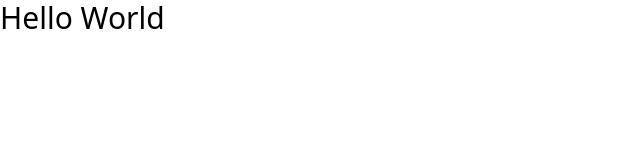
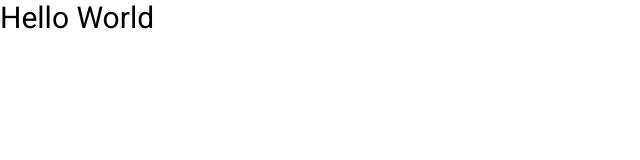
Before and after one commit to AntonKreida/skypro-avito, a React (Vite) app: page / in a window 1280 px wide. Shown: the top 160 px of the page, without its empty margins (0-640 px from the left). Built offline with nearby package versions, Linux system fonts and the light colour scheme.

Commit message:
homework-1 | add fonts

```diff
--- a/src/App.tsx
+++ b/src/App.tsx
@@ -2,5 +2,5 @@ import "@styles/main.css";
 
 
 export const App = () => (
-  <div className="text-3xl">Hello World</div>
+  <div className="text-3xl font-roboto">Hello World</div>
 );
--- /dev/null
+++ b/src/styles/fonts/fonts.css
@@ -0,0 +1 @@
+@import url('https://fonts.googleapis.com/css2?family=Roboto:ital,wght@0,100;0,300;0,400;0,500;0,700;0,900;1,100;1,300;1,400;1,500;1,700;1,900&display=swap');
--- a/src/styles/global/global.css
+++ b/src/styles/global/global.css
@@ -9,7 +9,7 @@
     }
     html,
     body {
-      @apply h-full;
-      @apply w-full;
+      @apply h-screen;
+      @apply w-screen;
     }
 }
--- a/src/styles/main.css
+++ b/src/styles/main.css
@@ -1,2 +1,5 @@
 /*1. GLOBAL*/
-@import "./global/global.css"
+@import "./global/global.css";
+
+/*2. FONTS */
+@import "./fonts/fonts.css";
--- a/tailwind.config.js
+++ b/tailwind.config.js
@@ -11,6 +11,9 @@ export default {
   ],
   theme: {
     extend: {},
+    fontFamily: {
+      roboto: ["Roboto", "sans-serif"],
+    },
   },
   plugins: [],
 }
```
